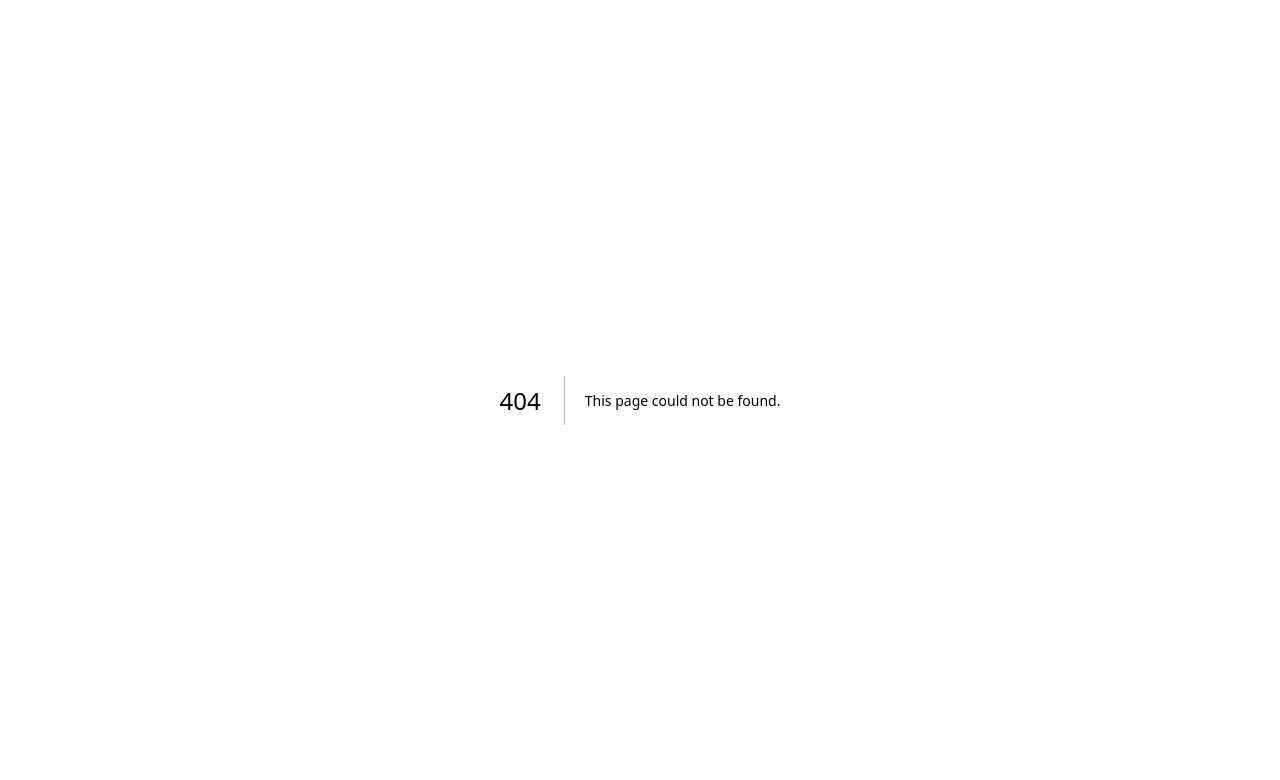
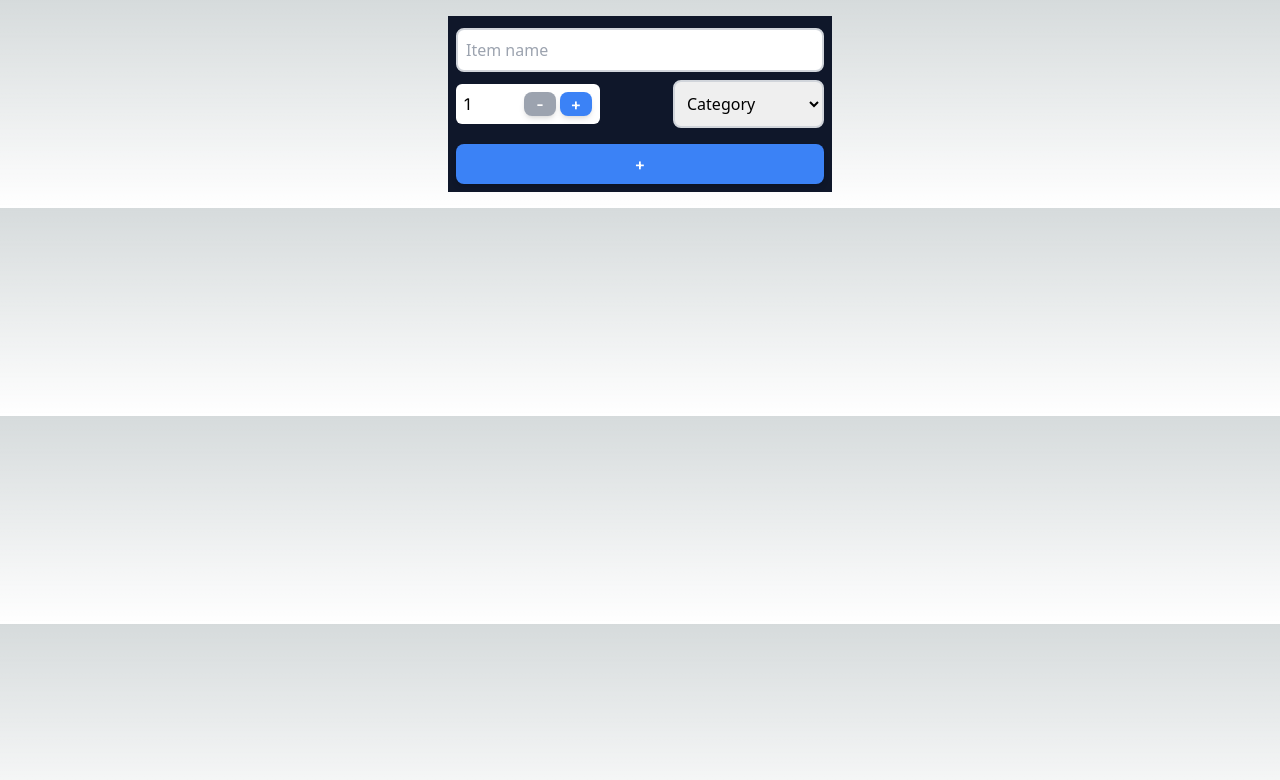
Before and after one commit to Issac-Ho/cprg306-assignments, a Next.js app: page /week-5 in a window 1280 px wide. Before the commit this address had no page. Shown: the top 780 px of the page. Built offline with nearby package versions, Linux system fonts and the light colour scheme.

Commit message:
week 5 assignments

```diff
--- /dev/null
+++ b/app/week-5/new-item.js
@@ -0,0 +1,69 @@
+"use client";
+
+import React, { useState } from 'react';
+  const NewItem = () => {
+    const [quantity, setQuantity] = useState(1);
+
+    const increment = () => {
+      setQuantity((prev) => Math.min(prev + 1, 10000));
+    };
+
+    const decrement = () => {
+      setQuantity((prev) => Math.max(prev - 1, 1));
+    };
+
+  return (
+    <form class="p-2 m-4 bg-slate-900 text-black max-w-sm w-full">
+      <div class="mb-2">
+        <input type="text" placeholder="Item name" required="" class="w-full mt-1 border-2 border-gray-300 p-2 rounded-lg font-sans" value=""/>
+      </div>
+      <div class="flex justify-between">
+        <div class="p-2 mt-1 mb-1 rounded-md  bg-white text-white w-36">
+          <div class="flex justify-between">
+            <span class="text-black">{quantity}</span>
+            <div class="flex">
+                <button
+                    type="button"
+                    onClick={decrement}
+                    disabled={quantity === 1}
+                    class="w-8 bg-blue-500 text-white font-semibold rounded-lg shadow-md hover:bg-blue-700 focus:outline-none focus:ring-2 disabled:bg-gray-400 focus:ring-blue-400 focus:ring-opacity-75"
+                >
+                  -
+                </button>
+                <button
+                    type="button"
+                    onClick={increment}
+                    class="w-8 bg-blue-500 text-white font-semibold rounded-lg shadow-md hover:bg-blue-700 focus:outline-none focus:ring-2 focus:ring-blue-400  disabled:bg-gray-400 focus:ring-opacity-75 ml-1"
+                >
+                  +
+                </button>
+            </div>
+          </div>
+        </div>
+        <select class="ml-1 border-2 border-gray-300 p-2 rounded-lg font-sans">
+          <option value="" selected="true" disabled="disabled">Category</option>
+          <option value="produce" selected="">Produce</option>
+          <option value="dairy">Dairy</option>
+          <option value="bakery">Bakery</option>
+          <option value="meat">Meat</option>
+          <option value="frozen foods">Frozen Foods</option>
+          <option value="canned goods">Canned Goods</option>
+          <option value="dry goods">Dry Goods</option>
+          <option value="beverages">Beverages</option>
+          <option value="snacks">Snacks</option>
+          <option value="household">Household</option>
+          <option value="other">Other</option>
+        </select>
+      </div>
+      <button
+        type="submit"
+        class="w-full mt-4 py-2 px-4 bg-blue-500 text-white font-semibold rounded-lg shadow-md hover:bg-blue-700 focus:outline-none focus:ring-2 focus:ring-blue-400 focus:ring-opacity-75"
+    >
+      +
+      </button>
+    </form>
+
+  );
+};
+
+export default NewItem;
--- /dev/null
+++ b/app/week-5/page.js
@@ -0,0 +1,12 @@
+import React from 'react';
+import NewItem from './new-item';
+
+const Page = () => {
+  return (
+    <main class="flex justify-center w-full">
+      <NewItem />
+    </main>
+  );
+};
+
+export default Page;
```
